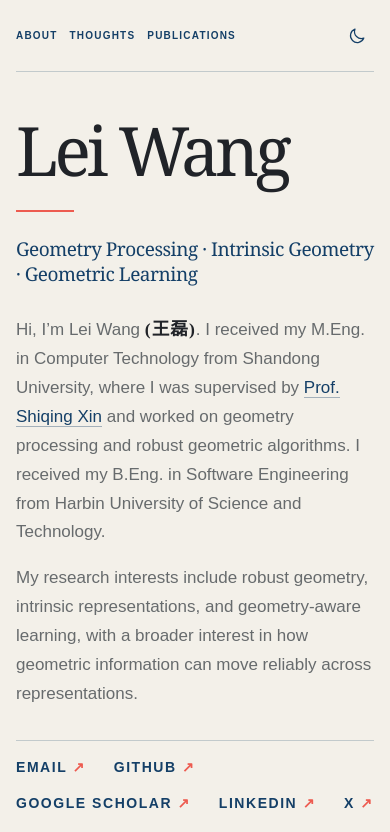
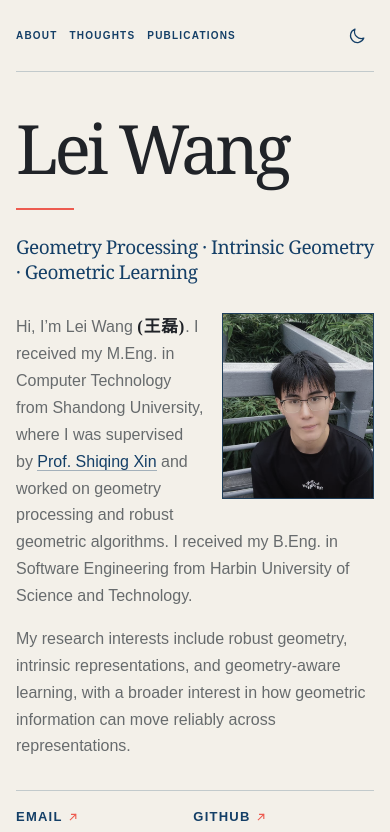
Before and after one commit to leiongeometry/leiongeometry.github.io, a React (Vite) app: page / in a window 390 px wide. Shown: the top 832 px of the page. Built offline with nearby package versions, Linux system fonts and the light colour scheme.

Commit message:
Improve mobile layout and link icons

```diff
--- a/src/App.tsx
+++ b/src/App.tsx
@@ -82,6 +82,22 @@ const thoughts = [
   },
 ];
 
+function ExternalArrow() {
+  return (
+    <svg className="link-arrow" viewBox="0 0 12 12" aria-hidden="true" focusable="false">
+      <path d="M2.75 9.25 9.25 2.75M4.25 2.75h5v5" />
+    </svg>
+  );
+}
+
+function DownArrow() {
+  return (
+    <svg className="link-arrow link-arrow--down" viewBox="0 0 12 12" aria-hidden="true" focusable="false">
+      <path d="M6 1.75v8.5M2.75 7 6 10.25 9.25 7" />
+    </svg>
+  );
+}
+
 export default function App() {
   return (
     <main>
@@ -97,9 +113,16 @@ export default function App() {
 
       <section className="hero" id="top">
         <div className="identity" id="about">
-          <h1>Lei Wang</h1>
-          <div className="coral-rule" />
-          <h2>Geometry Processing · Intrinsic Geometry · Geometric Learning</h2>
+          <div className="identity-lead">
+            <h1>Lei Wang</h1>
+            <div className="coral-rule" />
+            <h2>Geometry Processing · Intrinsic Geometry · Geometric Learning</h2>
+          </div>
+
+          <figure className="portrait-block">
+            <img src="/lei-wang.jpg" alt="Portrait of Lei Wang" />
+          </figure>
+
           <div className="hero-bio">
             <p>
               Hi, I’m Lei Wang <span className="chinese-name" lang="zh-CN">(王磊)</span>. I received my M.Eng. in Computer Technology from Shandong University, where I was supervised by <a href="https://irc.cs.sdu.edu.cn/~shiqing/index.html" target="_blank" rel="noreferrer">Prof. Shiqing Xin</a> and worked on geometry processing and robust geometric algorithms. I received my B.Eng. in Software Engineering from Harbin University of Science and Technology.
@@ -109,18 +132,14 @@ export default function App() {
             </p>
           </div>
           <div className="hero-links">
-            <a href="mailto:leiwangenesis@gmail.com">EMAIL <span>↗</span></a>
-            <a href="https://github.com/Alan-Leo-Wong" target="_blank" rel="noreferrer">GITHUB <span>↗</span></a>
-            <a href="https://scholar.google.com/citations?user=r25jWCUAAAAJ" target="_blank" rel="noreferrer">GOOGLE SCHOLAR <span>↗</span></a>
-            <a href="https://www.linkedin.com/in/lei-wang-000b14286" target="_blank" rel="noreferrer">LINKEDIN <span>↗</span></a>
-            <a href="https://x.com/SEVENTinTalent" target="_blank" rel="noreferrer">X <span>↗</span></a>
-            <a href="#publications">PUBLICATIONS <span>↓</span></a>
+            <a href="mailto:leiwangenesis@gmail.com">EMAIL <ExternalArrow /></a>
+            <a href="https://github.com/Alan-Leo-Wong" target="_blank" rel="noreferrer">GITHUB <ExternalArrow /></a>
+            <a href="https://scholar.google.com/citations?user=r25jWCUAAAAJ" target="_blank" rel="noreferrer">GOOGLE SCHOLAR <ExternalArrow /></a>
+            <a href="https://www.linkedin.com/in/lei-wang-000b14286" target="_blank" rel="noreferrer">LINKEDIN <ExternalArrow /></a>
+            <a href="https://x.com/SEVENTinTalent" target="_blank" rel="noreferrer">X <ExternalArrow /></a>
+            <a href="#publications">PUBLICATIONS <DownArrow /></a>
           </div>
         </div>
-
-        <figure className="portrait-block">
-          <img src="/lei-wang.jpg" alt="Portrait of Lei Wang" />
-        </figure>
 
         {/* Gallery is intentionally paused while its relationship to Thoughts is reconsidered.
         <div className="hero-gallery" id="metric">
@@ -169,7 +188,7 @@ export default function App() {
                 <p className="authors">{publication.authors}</p>
                 <div className="paper-links">
                   {publication.links.map(([label, href]) => (
-                    <a key={label} href={href} target="_blank" rel="noreferrer">{label} <span>↗</span></a>
+                    <a key={label} href={href} target="_blank" rel="noreferrer">{label} <ExternalArrow /></a>
                   ))}
                 </div>
               </div>
--- a/src/globals.css
+++ b/src/globals.css
@@ -124,13 +124,23 @@ footer {
 .hero {
   min-height: 660px;
   padding: clamp(54px, 7vh, 82px) 0 clamp(58px, 7vh, 80px);
-  display: grid;
-  grid-template-columns: minmax(0, 1fr) minmax(320px, 360px);
-  gap: clamp(52px, 5vw, 76px);
+  display: flex;
   align-items: center;
   border-bottom: 1px solid var(--rule);
 }
-.identity { min-width: 0; max-width: 960px; }
+.identity {
+  width: 100%;
+  min-width: 0;
+  display: grid;
+  grid-template-columns: minmax(0, 1fr) minmax(320px, 360px);
+  grid-template-areas:
+    "lead portrait"
+    "bio portrait"
+    "links portrait";
+  column-gap: clamp(52px, 5vw, 76px);
+  align-items: start;
+}
+.identity-lead { grid-area: lead; min-width: 0; }
 .identity h1 {
   margin: 0;
   font: 400 clamp(78px, 7.6vw, 122px)/0.88 Georgia, "Times New Roman", serif;
@@ -145,6 +155,7 @@ footer {
   letter-spacing: -0.025em;
 }
 .hero-bio {
+  grid-area: bio;
   max-width: 880px;
   margin-top: 28px;
   display: grid;
@@ -170,6 +181,7 @@ footer {
 .hero-bio a:hover,
 .hero-bio a:focus-visible { color: var(--coral); border-color: var(--coral); }
 .hero-links {
+  grid-area: links;
   max-width: 880px;
   display: flex;
   flex-wrap: wrap;
@@ -179,16 +191,30 @@ footer {
   border-top: 1px solid var(--rule);
 }
 .hero-links a {
+  display: inline-flex;
+  align-items: center;
+  gap: 0.38em;
   color: var(--navy);
   font-size: 14px;
   font-weight: 700;
   line-height: 1.35;
   letter-spacing: 0.11em;
 }
-.hero-links span,
-.paper-links span { color: var(--coral); }
+.link-arrow {
+  width: 0.78em;
+  height: 0.78em;
+  flex: 0 0 auto;
+  overflow: visible;
+  fill: none;
+  stroke: var(--coral);
+  stroke-width: 1.35;
+  stroke-linecap: square;
+  stroke-linejoin: miter;
+}
+.link-arrow--down { width: 0.72em; height: 0.72em; }
 
 .portrait-block {
+  grid-area: portrait;
   width: min(100%, 360px);
   justify-self: end;
   align-self: center;
@@ -368,7 +394,16 @@ footer {
 .authors strong { color: var(--ink); font-weight: 700; }
 .authors em { color: var(--navy-soft); font-size: 12px; }
 .paper-links { display: flex; flex-wrap: wrap; gap: 23px; }
-.paper-links a { color: var(--navy); font-size: 12px; font-weight: 700; letter-spacing: 0.1em; text-transform: uppercase; }
+.paper-links a {
+  display: inline-flex;
+  align-items: center;
+  gap: 0.4em;
+  color: var(--navy);
+  font-size: 12px;
+  font-weight: 700;
+  letter-spacing: 0.1em;
+  text-transform: uppercase;
+}
 
 footer {
   min-height: 92px;
@@ -383,20 +418,19 @@ footer span:last-child { justify-self: end; }
 
 @media (max-width: 1220px) {
   .nav-shell, .hero, .section-shell, footer { width: min(100% - 48px, 1050px); }
-  .hero {
+  .identity {
     grid-template-columns: minmax(520px, 1fr) minmax(260px, 320px);
-    gap: 48px;
+    column-gap: 48px;
   }
   .metric-canvas { height: 275px; }
 }
 
 @media (max-width: 980px) {
   .nav-links { gap: 22px; }
-  .hero {
+  .hero { min-height: 0; }
+  .identity {
     grid-template-columns: minmax(430px, 1.35fr) minmax(210px, 0.65fr);
-    gap: 42px;
-    min-height: 0;
-    align-items: center;
+    column-gap: 42px;
   }
   .hero-gallery { grid-column: 1 / -1; width: min(720px, 100%); margin: 34px auto 0; }
   .metric-canvas { height: 360px; }
@@ -413,8 +447,30 @@ footer span:last-child { justify-self: end; }
   .wordmark { display: none; }
   .nav-links { width: 100%; justify-content: flex-start; gap: clamp(18px, 6vw, 34px); }
   .theme-toggle { margin-left: 12px; }
-  .hero { grid-template-columns: 1fr; padding-top: 48px; gap: 52px; }
-  .portrait-block { width: min(250px, 72%); grid-row: 2; justify-self: end; }
+  .hero { display: block; padding: 46px 0 54px; }
+  .identity { display: block; }
+  .portrait-block {
+    width: clamp(132px, 38vw, 188px);
+    float: right;
+    margin: 29px 0 20px 22px;
+  }
+  .hero-bio {
+    display: block;
+    margin-top: 29px;
+    font-size: 16px;
+    line-height: 1.68;
+  }
+  .hero-bio p + p { margin-top: 16px; }
+  .hero-links {
+    clear: both;
+    display: grid;
+    grid-template-columns: max-content max-content;
+    justify-content: start;
+    gap: 16px clamp(22px, 6vw, 34px);
+    margin-top: 30px;
+  }
+  .hero-links a { font-size: 13px; }
+  .identity::after { content: ""; display: block; clear: both; }
   .hero-gallery { grid-column: 1; grid-row: 3; margin-top: 30px; }
   .metric-canvas { height: min(82vw, 340px); }
   .metric-index { grid-template-columns: repeat(2, 1fr); }
@@ -427,10 +483,20 @@ footer span:last-child { justify-self: end; }
   .metric-thought { padding: 28px 0 38px 48px; gap: 32px; }
   .thought-heading,
   .publication-heading { margin-bottom: 34px; }
-  .publication { grid-template-columns: 30px 1fr; padding: 28px 0 34px; }
-  .publication-index { grid-row: 1; }
-  .publication-image { grid-column: 2; }
-  .publication-copy { grid-column: 2; }
+  .publication {
+    position: relative;
+    display: block;
+    padding: 30px 0 38px;
+  }
+  .publication-index {
+    position: absolute;
+    z-index: 1;
+    top: 42px;
+    left: 0;
+    padding: 6px 10px 6px 0;
+    background: var(--paper);
+  }
+  .publication-copy { margin-top: 25px; }
   .publication-image img { height: min(55vw, 250px); }
   .publication-meta { margin-top: 4px; }
   footer {
@@ -444,6 +510,9 @@ footer span:last-child { justify-self: end; }
   footer span:last-child {
     grid-column: 1 / -1;
     justify-self: start;
+    white-space: nowrap;
+    font-size: 10px;
+    letter-spacing: 0.12em;
     line-height: 1.5;
   }
 }
@@ -454,6 +523,9 @@ footer span:last-child { justify-self: end; }
   .theme-toggle { width: 34px; height: 34px; margin-left: 7px; }
   .identity h1 { font-size: 68px; }
   .identity h2 { font-size: 19px; }
+  .portrait-block { width: clamp(128px, 39vw, 156px); margin-left: 18px; }
+  .hero-links { column-gap: 20px; }
+  .hero-links a { letter-spacing: 0.095em; }
   .metric-thought { padding-left: 0; }
 }
 
```
